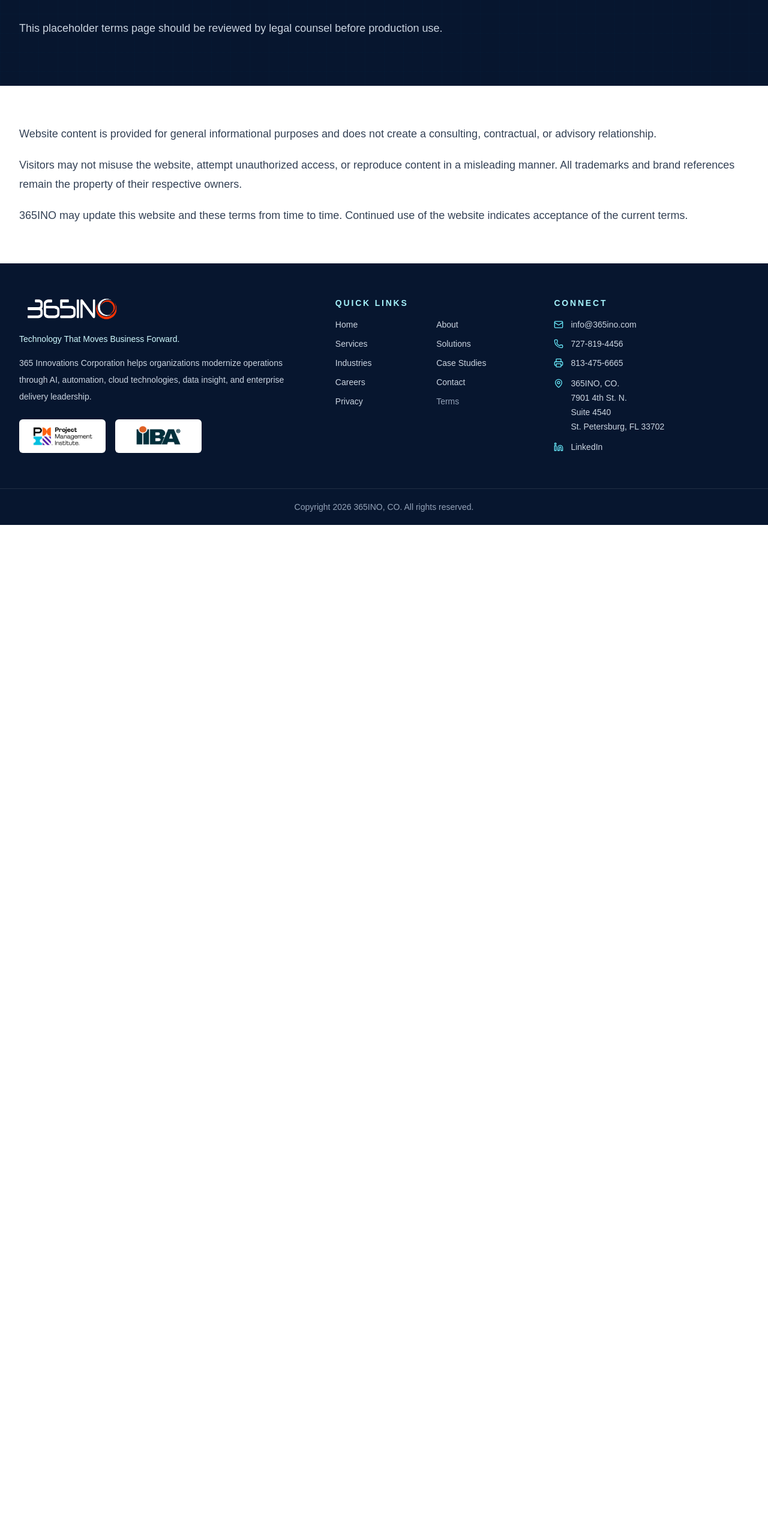
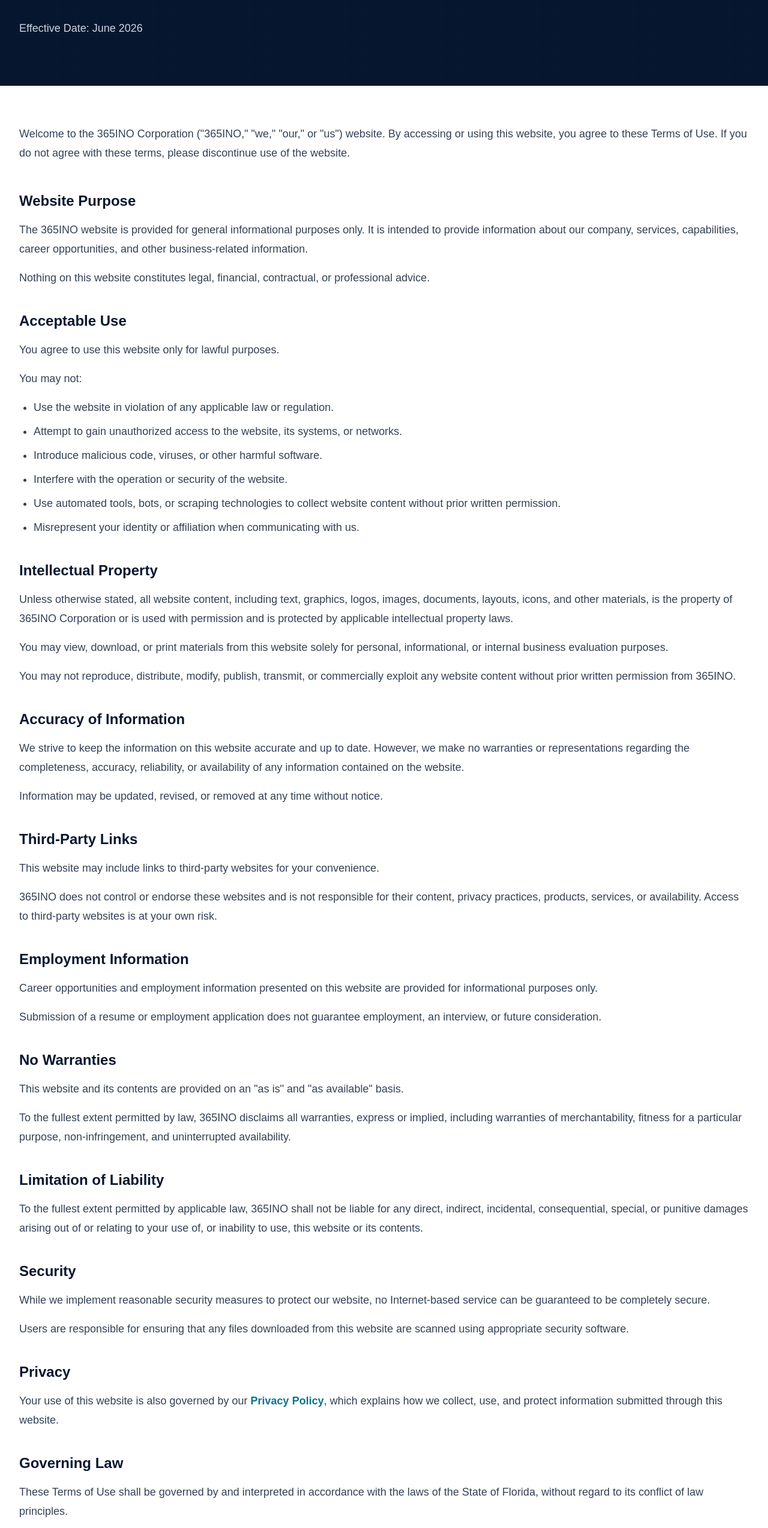
Before and after one commit to Space3434/365INO, a Next.js app: page /terms-of-use in a window 1280 px wide. Shown: the part 250-2797 px from the top of the page at 60% size. Before the commit the page ends 1125 px from the top, so only its background shows below. Built offline with nearby package versions, Linux system fonts and the light colour scheme.

Commit message:
Add terms of use content

```diff
--- a/app/terms-of-use/page.tsx
+++ b/app/terms-of-use/page.tsx
@@ -1,6 +1,100 @@
 import type { Metadata } from "next";
+import Link from "next/link";
 import { PageHero } from "@/components/page-hero";
+import { companyContact } from "@/lib/contact";
 import { createMetadata } from "@/lib/metadata";
+
+const sections = [
+  {
+    title: "Website Purpose",
+    content: [
+      "The 365INO website is provided for general informational purposes only. It is intended to provide information about our company, services, capabilities, career opportunities, and other business-related information.",
+      "Nothing on this website constitutes legal, financial, contractual, or professional advice."
+    ]
+  },
+  {
+    title: "Acceptable Use",
+    content: ["You agree to use this website only for lawful purposes."],
+    bullets: [
+      "Use the website in violation of any applicable law or regulation.",
+      "Attempt to gain unauthorized access to the website, its systems, or networks.",
+      "Introduce malicious code, viruses, or other harmful software.",
+      "Interfere with the operation or security of the website.",
+      "Use automated tools, bots, or scraping technologies to collect website content without prior written permission.",
+      "Misrepresent your identity or affiliation when communicating with us."
+    ],
+    bulletIntro: "You may not:"
+  },
+  {
+    title: "Intellectual Property",
+    content: [
+      "Unless otherwise stated, all website content, including text, graphics, logos, images, documents, layouts, icons, and other materials, is the property of 365INO Corporation or is used with permission and is protected by applicable intellectual property laws.",
+      "You may view, download, or print materials from this website solely for personal, informational, or internal business evaluation purposes.",
+      "You may not reproduce, distribute, modify, publish, transmit, or commercially exploit any website content without prior written permission from 365INO."
+    ]
+  },
+  {
+    title: "Accuracy of Information",
+    content: [
+      "We strive to keep the information on this website accurate and up to date. However, we make no warranties or representations regarding the completeness, accuracy, reliability, or availability of any information contained on the website.",
+      "Information may be updated, revised, or removed at any time without notice."
+    ]
+  },
+  {
+    title: "Third-Party Links",
+    content: [
+      "This website may include links to third-party websites for your convenience.",
+      "365INO does not control or endorse these websites and is not responsible for their content, privacy practices, products, services, or availability. Access to third-party websites is at your own risk."
+    ]
+  },
+  {
+    title: "Employment Information",
+    content: [
+      "Career opportunities and employment information presented on this website are provided for informational purposes only.",
+      "Submission of a resume or employment application does not guarantee employment, an interview, or future consideration."
+    ]
+  },
+  {
+    title: "No Warranties",
+    content: [
+      "This website and its contents are provided on an \"as is\" and \"as available\" basis.",
+      "To the fullest extent permitted by law, 365INO disclaims all warranties, express or implied, including warranties of merchantability, fitness for a particular purpose, non-infringement, and uninterrupted availability."
+    ]
+  },
+  {
+    title: "Limitation of Liability",
+    content: [
+      "To the fullest extent permitted by applicable law, 365INO shall not be liable for any direct, indirect, incidental, consequential, special, or punitive damages arising out of or relating to your use of, or inability to use, this website or its contents."
+    ]
+  },
+  {
+    title: "Security",
+    content: [
+      "While we implement reasonable security measures to protect our website, no Internet-based service can be guaranteed to be completely secure.",
+      "Users are responsible for ensuring that any files downloaded from this website are scanned using appropriate security software."
+    ]
+  },
+  {
+    title: "Privacy",
+    content: [
+      "Your use of this website is also governed by our Privacy Policy, which explains how we collect, use, and protect information submitted through this website."
+    ]
+  },
+  {
+    title: "Governing Law",
+    content: [
+      "These Terms of Use shall be governed by and interpreted in accordance with the laws of the State of Florida, without regard to its conflict of law principles.",
+      "Any disputes relating to these Terms or your use of this website shall be resolved in a court of competent jurisdiction located within the State of Florida."
+    ]
+  },
+  {
+    title: "Changes to These Terms",
+    content: [
+      "365INO may modify these Terms of Use at any time without prior notice.",
+      "Any updates will become effective upon posting to this page. Continued use of the website after changes are posted constitutes acceptance of the revised Terms."
+    ]
+  }
+];
 
 export const metadata: Metadata = createMetadata(
   "Terms of Use",
@@ -14,22 +108,60 @@ export default function TermsOfUsePage() {
       <PageHero
         eyebrow="Terms"
         title="Terms of Use"
-        description="This placeholder terms page should be reviewed by legal counsel before production use."
+        description="Effective Date: June 2026"
       />
       <section className="bg-white py-16">
-        <div className="container-pad max-w-3xl space-y-5 text-lg leading-8 text-slate-700">
-          <p>
-            Website content is provided for general informational purposes and does not create a consulting,
-            contractual, or advisory relationship.
-          </p>
-          <p>
-            Visitors may not misuse the website, attempt unauthorized access, or reproduce content in a misleading
-            manner. All trademarks and brand references remain the property of their respective owners.
-          </p>
-          <p>
-            365INO may update this website and these terms from time to time. Continued use of the website indicates
-            acceptance of the current terms.
-          </p>
+        <div className="container-pad max-w-4xl">
+          <div className="space-y-6 text-lg leading-8 text-slate-700">
+            <p>
+              Welcome to the 365INO Corporation (&quot;365INO,&quot; &quot;we,&quot; &quot;our,&quot; or
+              &quot;us&quot;) website. By accessing or using this website, you agree to these Terms of Use. If you do
+              not agree with these terms, please discontinue use of the website.
+            </p>
+          </div>
+
+          <div className="mt-12 space-y-10">
+            {sections.map((section) => (
+              <section key={section.title}>
+                <h2 className="text-2xl font-black text-navy">{section.title}</h2>
+                <div className="mt-4 space-y-4 text-lg leading-8 text-slate-700">
+                  {section.content.map((paragraph) => (
+                    <p key={paragraph}>
+                      {section.title === "Privacy" ? (
+                        <>
+                          Your use of this website is also governed by our{" "}
+                          <Link href="/privacy-policy" className="font-bold text-cyan-700 hover:text-navy">
+                            Privacy Policy
+                          </Link>
+                          , which explains how we collect, use, and protect information submitted through this website.
+                        </>
+                      ) : (
+                        paragraph
+                      )}
+                    </p>
+                  ))}
+                  {section.bulletIntro ? <p>{section.bulletIntro}</p> : null}
+                  {section.bullets ? (
+                    <ul className="list-disc space-y-2 pl-6">
+                      {section.bullets.map((item) => (
+                        <li key={item}>{item}</li>
+                      ))}
+                    </ul>
+                  ) : null}
+                </div>
+              </section>
+            ))}
+
+            <section>
+              <h2 className="text-2xl font-black text-navy">Contact Information</h2>
+              <div className="mt-4 space-y-2 text-lg leading-8 text-slate-700">
+                <p>If you have questions regarding these Terms of Use, please contact us:</p>
+                <p className="font-bold text-navy">365INO Corporation</p>
+                <p>Email: {companyContact.email}</p>
+                <p>Website: www.365ino.com</p>
+              </div>
+            </section>
+          </div>
         </div>
       </section>
     </>
--- a/components/footer.tsx
+++ b/components/footer.tsx
@@ -56,9 +56,9 @@ export function Footer() {
             <Link href="/privacy-policy" className="hover:text-white">
               Privacy
             </Link>
-            <span className="cursor-default text-slate-400" aria-label="Terms page unavailable for review">
+            <Link href="/terms-of-use" className="hover:text-white">
               Terms
-            </span>
+            </Link>
           </div>
         </div>
 
--- a/preview.html
+++ b/preview.html
@@ -520,7 +520,7 @@
         <strong>365INO, CO.</strong>
         <span>7901 4th St. N., Suite 4540, St. Petersburg, FL 33702</span>
         <span>T 727-819-4456 | F 813-475-6665 | E info@365ino.com</span>
-        <span><a href="http://localhost:3000/privacy-policy">Privacy</a> | Terms</span>
+        <span><a href="http://localhost:3000/privacy-policy">Privacy</a> | <a href="http://localhost:3000/terms-of-use">Terms</a></span>
         <span>Copyright 2026 365INO, CO. All rights reserved.</span>
       </div>
     </footer>
```
